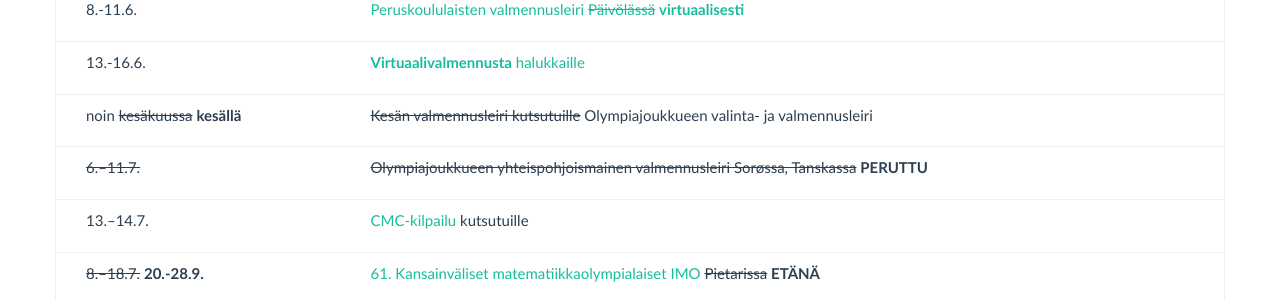
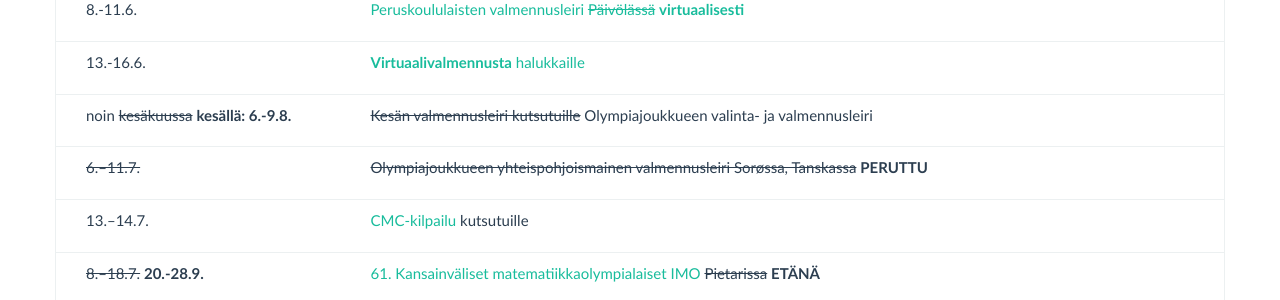
Before and after one commit to matematiikkakilpailut/matematiikkakilpailut.github.io, a Jekyll site: the page built from aikataulu/index.md, in a window 1280 px wide. Shown: the part 704-1004 px from the top of the page. Built offline with Jekyll 4.4.1, drawn with Linux system fonts in a browser that asks for light colours.

Commit message:
Update index.md
valintaleirin päivämäärät tarkennettu

```diff
--- a/aikataulu/index.md
+++ b/aikataulu/index.md
@@ -24,7 +24,7 @@ aikataulu:
     tapahtuma: "[Perus&shy;koululaisten valmennus&shy;leiri ~~Päivölässä~~ **virtuaalisesti**](2020-kesaleiri/)"
   - pvm: "13.-16.6."
     tapahtuma: "[**Virtuaalivalmennusta** halukkaille](2020-kesavalmennus/)"
-  - pvm: "noin ~~kesäkuussa~~ **kesällä**"
+  - pvm: "noin ~~kesäkuussa~~ **kesällä: 6.-9.8.**"
     tapahtuma: "~~Kesän valmennusleiri kutsutuille~~ Olympiajoukkueen valinta- ja valmennusleiri"
   - pvm: "~~6.&ndash;11.7.~~"
     tapahtuma: "~~Olympiajoukkueen yhteispohjoismainen valmennusleiri Sorøssa, Tanskassa~~ **PERUTTU**"
```
